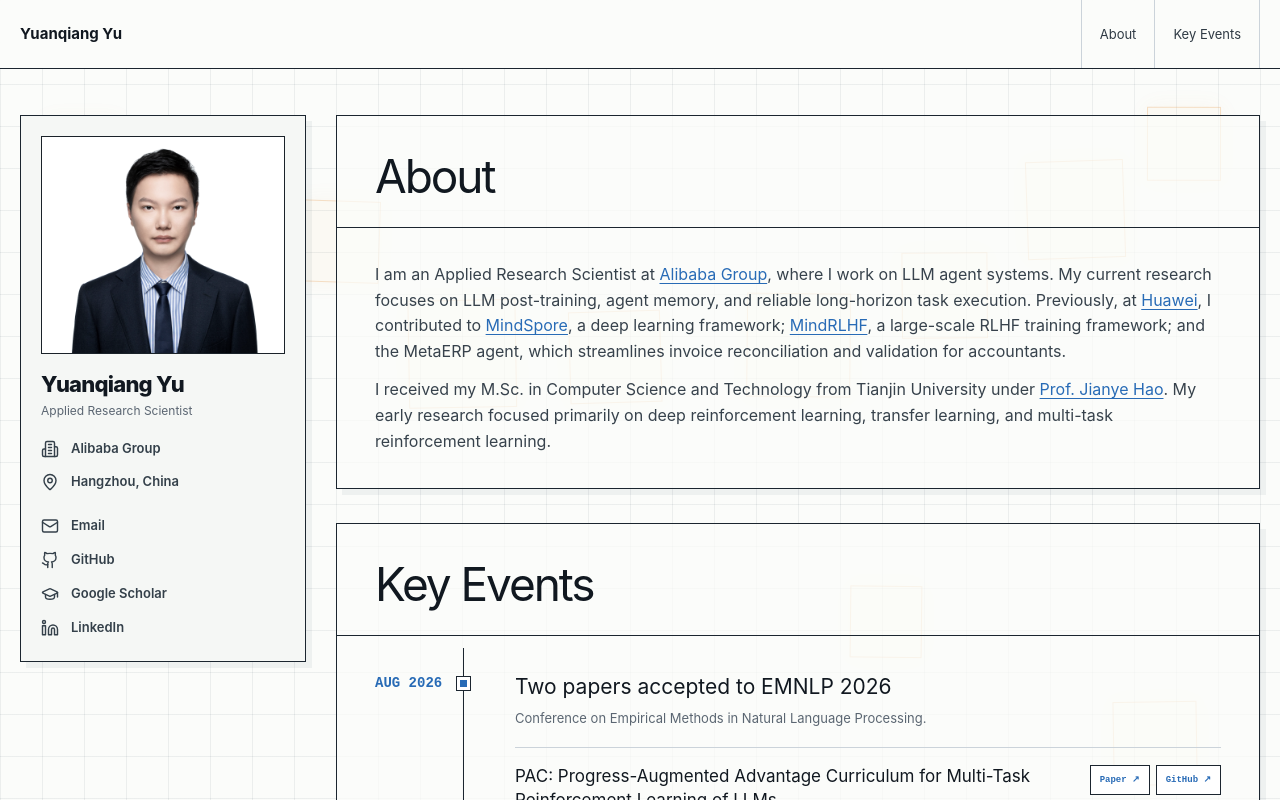
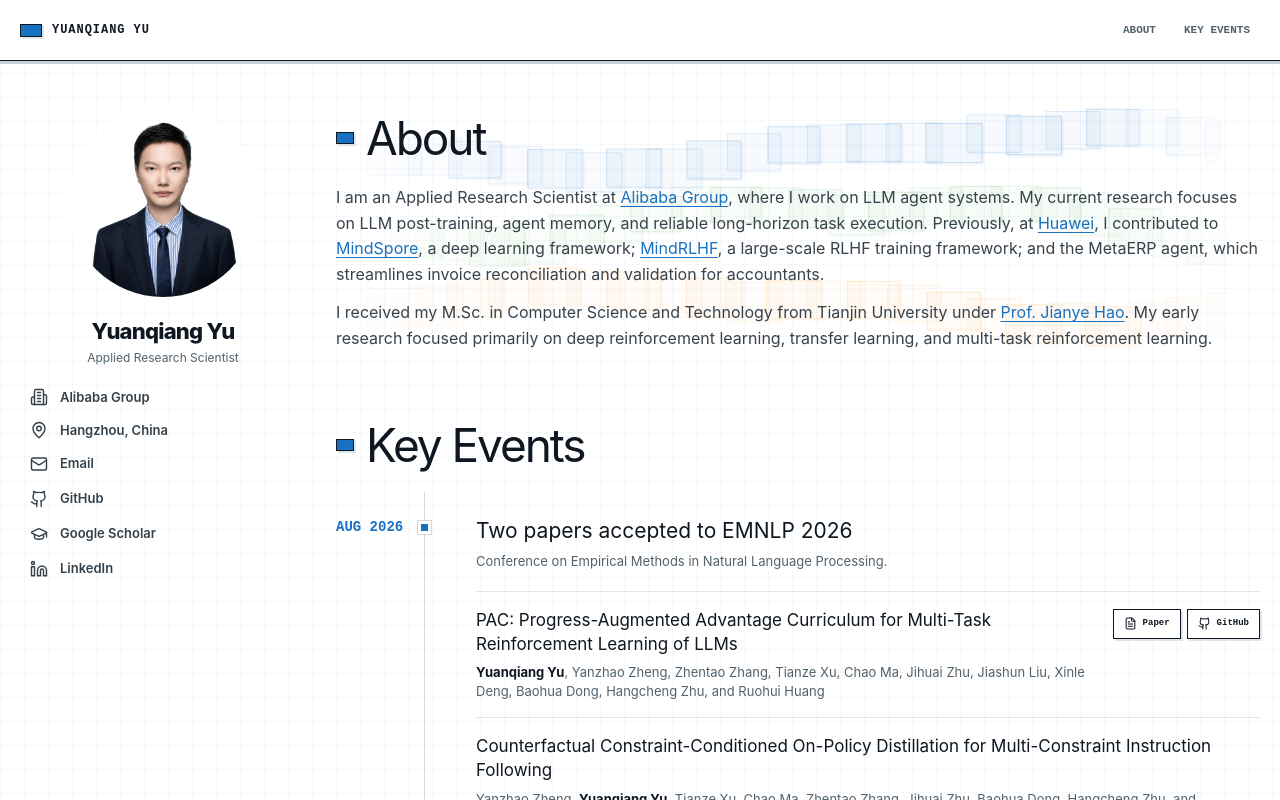
Before and after one commit to metaqiang/metaqiang.github.io, a Next.js app: page / in a window 1280 px wide. Shown: the top 800 px of the page. Built offline with nearby package versions, Linux system fonts and the light colour scheme.

Commit message:
Refine profile homepage design

```diff
--- a/app/page.tsx
+++ b/app/page.tsx
@@ -1,4 +1,3 @@
-import { AmbientBackground } from '@/components/ambient-background';
 import { AboutSection } from '@/components/about-section';
 import { ProfileSidebar } from '@/components/profile-sidebar';
 import { SiteFooter } from '@/components/site-footer';
@@ -8,7 +7,6 @@ import { TimelineSection } from '@/components/timeline-section';
 export default function Home() {
   return (
     <>
-      <AmbientBackground />
       <SiteHeader />
       <main className="site" id="top">
         <div className="site-shell">
--- a/components/about-section.tsx
+++ b/components/about-section.tsx
@@ -1,10 +1,12 @@
 import { aboutContent } from '@/data/profile';
 
+import { AmbientBackground } from './ambient-background';
 import { SectionHeader } from './section-header';
 
 export function AboutSection() {
   return (
     <section className="frame about" id="about">
+      <AmbientBackground />
       <SectionHeader title="About" />
       <div className="about-grid">
         <div>{aboutContent}</div>
--- a/components/ambient-background.tsx
+++ b/components/ambient-background.tsx
@@ -1,7 +1,30 @@
+import type { CSSProperties } from 'react';
+
+const waves = [
+  { className: 'ambient-wave-blue', base: 15, amplitude: 7, phase: 0 },
+  { className: 'ambient-wave-green', base: 46, amplitude: 8, phase: 1.35 },
+  { className: 'ambient-wave-gold', base: 77, amplitude: 6, phase: 2.7 },
+] as const;
+
 export function AmbientBackground() {
   return (
     <div className="ambient-background" aria-hidden="true">
-      {Array.from({ length: 12 }, (_, index) => <span key={index} />)}
+      {waves.map((wave, waveIndex) => (
+        <span className={`ambient-wave ${wave.className}`} key={wave.className}>
+          {Array.from({ length: 26 }, (_, index) => {
+            const progress = index / 25;
+            const left = -4 + progress * 108;
+            const top = wave.base + Math.sin(progress * Math.PI * 2 + wave.phase) * wave.amplitude;
+            const style = {
+              left: `${left.toFixed(2)}%`,
+              top: `${top.toFixed(2)}%`,
+              animationDelay: `-${((index * 1.4 + waveIndex * 4.3) % 12).toFixed(1)}s`,
+            } satisfies CSSProperties;
+
+            return <i key={index} style={style} />;
+          })}
+        </span>
+      ))}
     </div>
   );
 }
--- a/components/site-header.tsx
+++ b/components/site-header.tsx
@@ -4,7 +4,12 @@ export function SiteHeader() {
   return (
     <header className="topbar">
       <nav className="nav" aria-label="Primary navigation">
-        <a className="brand" href="#top">{profile.name}</a>
+        <div className="header-brand">
+          <a className="brand" href="#top">
+            <span className="brand-mark" aria-hidden="true" />
+            {profile.name}
+          </a>
+        </div>
         <div className="nav-links">
           <a href="#about">About</a>
           <a href="#key-events">Key Events</a>
--- a/components/timeline-section.tsx
+++ b/components/timeline-section.tsx
@@ -1,4 +1,13 @@
 import Image from 'next/image';
+import {
+  Award,
+  BookOpen,
+  Code2,
+  ExternalLink,
+  FileText,
+  Github,
+  type LucideIcon,
+} from 'lucide-react';
 
 import { milestones } from '@/data/milestones';
 import type { EventPaper, Milestone, SiteLink } from '@/types/profile';
@@ -6,6 +15,25 @@ import type { EventPaper, Milestone, SiteLink } from '@/types/profile';
 import { SectionHeader } from './section-header';
 
 const CURRENT_AUTHOR = 'Yuanqiang Yu';
+
+const eventLinkIcons: Record<string, LucideIcon> = {
+  Book: BookOpen,
+  Certificate: Award,
+  Code: Code2,
+  GitHub: Github,
+  Paper: FileText,
+};
+
+function EventLink({ link }: { link: SiteLink }) {
+  const Icon = eventLinkIcons[link.label] ?? ExternalLink;
+
+  return (
+    <a href={link.href} target="_blank" rel="noreferrer">
+      <Icon aria-hidden="true" size={13} strokeWidth={1.9} />
+      <span>{link.label}</span>
+    </a>
+  );
+}
 
 function AuthorList({ authors }: Pick<EventPaper, 'authors'>) {
   const parts = authors.split(CURRENT_AUTHOR);
@@ -73,9 +101,7 @@ function EventSummary({ item }: { item: Milestone }) {
       {item.links && (
         <div className="event-links event-summary-links">
           {item.links.map((link) => (
-            <a href={link.href} target="_blank" rel="noreferrer" key={link.href}>
-              {link.label} ↗
-            </a>
+            <EventLink link={link} key={link.href} />
           ))}
         </div>
       )}
@@ -97,9 +123,7 @@ function EventPapers({ papers }: { papers?: EventPaper[] }) {
           {paper.links.length > 0 && (
             <div className="event-links">
               {paper.links.map((link) => (
-                <a href={link.href} target="_blank" rel="noreferrer" key={link.href}>
-                  {link.label} ↗
-                </a>
+                <EventLink link={link} key={link.href} />
               ))}
             </div>
           )}
--- a/data/milestones.tsx
+++ b/data/milestones.tsx
@@ -113,7 +113,7 @@ export const milestones: Milestone[] = [
     date: { iso: '2020-09', label: 'Sep 2020' },
     title: 'Began M.Sc. studies at Tianjin University',
     logo: { src: '/institutions/tianjin-university-emblem.png', alt: 'Tianjin University emblem', square: true },
-    tags: ['985', '211', 'Double First-Class'],
+    tags: ['985', '211'],
     description: <>Computer Science & Technology · Advised by <a href={siteLinks.jianyeHaoScholar} target="_blank" rel="noreferrer">Prof. Jianye Hao</a>.</>,
   },
   {
@@ -121,12 +121,6 @@ export const milestones: Milestone[] = [
     title: 'Received First Prize in CUMCM',
     links: [{ label: 'Certificate', href: '/attachments/CUMCM.pdf' }],
     description: 'China Undergraduate Mathematical Contest in Modeling.',
-  },
-  {
-    date: { iso: '2018-04', label: 'Apr 2018' },
-    title: 'We published 《数学建模方法入门及其应用》',
-    links: [{ label: 'Book', href: siteLinks.book }],
-    description: 'Edited by Xiaoyin Wang et al. · China Science Publishing & Media Ltd. · ISBN 9787030569578.',
   },
   {
     date: { iso: '2018-02', label: 'Feb 2018' },
@@ -138,7 +132,6 @@ export const milestones: Milestone[] = [
     date: { iso: '2016-09', label: 'Sep 2016' },
     title: 'Began B.Eng. studies at Tiangong University',
     logo: { src: '/institutions/tiangong-university-emblem.png', alt: 'Tiangong University emblem', square: true },
-    tags: ['Double First-Class'],
     description: 'Computer Science & Technology.',
   },
 ];
--- a/styles/base.css
+++ b/styles/base.css
@@ -13,11 +13,11 @@ body {
   margin: 0;
   overflow-x: hidden;
   color: var(--ink);
-  background-color: var(--paper);
+  background-color: #fff;
   background-image:
-    linear-gradient(rgba(28, 48, 64, .065) 1px, transparent 1px),
-    linear-gradient(90deg, rgba(28, 48, 64, .065) 1px, transparent 1px);
-  background-size: 42px 42px;
+    linear-gradient(rgba(148, 163, 184, .065) 1px, transparent 1px),
+    linear-gradient(90deg, rgba(148, 163, 184, .065) 1px, transparent 1px);
+  background-size: 24px 24px;
   font-family: var(--font-en), var(--font-zh), -apple-system, BlinkMacSystemFont, 'Segoe UI', sans-serif;
   font-size: 16px;
   line-height: 1.6;
@@ -25,53 +25,70 @@ body {
 }
 
 .ambient-background {
-  position: fixed;
+  position: absolute;
   z-index: 0;
-  inset: 68px 0 0;
+  inset: 0;
   overflow: hidden;
   pointer-events: none;
+  opacity: .82;
+  mask-image: linear-gradient(90deg, transparent 2%, rgba(0, 0, 0, .82) 18%, #000 82%, transparent 98%);
 }
 
-.ambient-background span {
+.ambient-wave {
   position: absolute;
-  width: 88px;
-  aspect-ratio: 1;
-  border: 1px solid rgba(224, 149, 72, .28);
-  background: rgba(237, 176, 102, .045);
-  box-shadow: 0 0 22px rgba(224, 149, 72, .055);
-  animation: ambient-drift-a 20s ease-in-out infinite alternate;
+  inset: 0;
+  animation: ambient-wave-flow 22s steps(12, end) infinite alternate;
   will-change: transform;
 }
 
-.ambient-background span:nth-child(1) { top: 3%; left: 4%; width: 78px; animation-duration: 17s; animation-delay: -8s; }
-.ambient-background span:nth-child(2) { top: 11%; left: 12%; width: 96px; animation-name: ambient-drift-b; animation-duration: 23s; animation-delay: -13s; }
-.ambient-background span:nth-child(3) { top: 20%; left: 22%; width: 82px; animation-name: ambient-drift-c; animation-duration: 19s; animation-delay: -4s; }
-.ambient-background span:nth-child(4) { top: 27%; left: 33%; width: 108px; animation-duration: 25s; animation-delay: -18s; }
-.ambient-background span:nth-child(5) { top: 31%; left: 46%; width: 92px; animation-name: ambient-drift-b; animation-duration: 21s; animation-delay: -7s; }
-.ambient-background span:nth-child(6) { top: 29%; left: 59%; width: 104px; animation-name: ambient-drift-c; animation-duration: 27s; animation-delay: -15s; }
-.ambient-background span:nth-child(7) { top: 21%; left: 71%; width: 86px; animation-duration: 18s; animation-delay: -9s; }
-.ambient-background span:nth-child(8) { top: 10%; left: 82%; width: 98px; animation-name: ambient-drift-b; animation-duration: 24s; animation-delay: -5s; }
-.ambient-background span:nth-child(9) { top: 2%; left: 91%; width: 74px; animation-name: ambient-drift-c; animation-duration: 20s; animation-delay: -12s; }
-.ambient-background span:nth-child(10) { top: 58%; left: 8%; width: 64px; animation-name: ambient-drift-b; animation-duration: 26s; animation-delay: -16s; }
-.ambient-background span:nth-child(11) { top: 69%; left: 67%; width: 72px; animation-name: ambient-drift-c; animation-duration: 22s; animation-delay: -11s; }
-.ambient-background span:nth-child(12) { top: 82%; left: 88%; width: 84px; animation-duration: 28s; animation-delay: -20s; }
-
-@keyframes ambient-drift-a {
-  0% { transform: translate3d(0, 0, 0) rotate(0deg); }
-  48% { transform: translate3d(22px, 15px, 0) rotate(2deg); }
-  100% { transform: translate3d(-14px, 34px, 0) rotate(-1deg); }
+.ambient-wave i {
+  position: absolute;
+  width: clamp(40px, 4.2vw, 68px);
+  height: clamp(28px, 3vw, 48px);
+  margin-top: calc(clamp(28px, 3vw, 48px) / -2);
+  display: block;
+  border: 1px solid rgba(25, 113, 194, .24);
+  background: rgba(25, 113, 194, .075);
+  box-shadow: 2px 2px rgba(25, 113, 194, .055);
+  animation: ambient-block-float 11s steps(9, end) infinite alternate;
+  will-change: transform;
 }
 
-@keyframes ambient-drift-b {
-  0% { transform: translate3d(0, 0, 0) rotate(1deg); }
-  52% { transform: translate3d(-24px, 20px, 0) rotate(-2deg); }
-  100% { transform: translate3d(16px, -18px, 0) rotate(1deg); }
+.ambient-wave i:nth-child(2n) {
+  opacity: .62;
 }
 
-@keyframes ambient-drift-c {
-  0% { transform: translate3d(0, 0, 0) rotate(-1deg); }
-  44% { transform: translate3d(18px, -16px, 0) rotate(2deg); }
-  100% { transform: translate3d(-20px, 26px, 0) rotate(0deg); }
+.ambient-wave-green {
+  animation-duration: 27s;
+  animation-direction: alternate-reverse;
+}
+
+.ambient-wave-green i {
+  border-color: rgba(47, 158, 68, .18);
+  background: rgba(47, 158, 68, .055);
+  box-shadow: 2px 2px rgba(47, 158, 68, .04);
+  animation-direction: alternate-reverse;
+}
+
+.ambient-wave-gold {
+  animation-duration: 24s;
+}
+
+.ambient-wave-gold i {
+  border-color: rgba(240, 140, 0, .18);
+  background: rgba(240, 140, 0, .05);
+  box-shadow: 2px 2px rgba(240, 140, 0, .04);
+}
+
+@keyframes ambient-wave-flow {
+  from { transform: translateX(-2.4%); }
+  to { transform: translateX(2.4%); }
+}
+
+@keyframes ambient-block-float {
+  0% { transform: translateY(-10px) scale(.92); }
+  50% { transform: translateY(12px) scale(1.06); }
+  100% { transform: translateY(-4px) scale(.97); }
 }
 
 a {
@@ -122,7 +139,8 @@ h4 {
     scroll-behavior: auto;
   }
 
-  .ambient-background span {
+  .ambient-wave,
+  .ambient-wave i {
     animation: none;
   }
 }
--- a/styles/layout.css
+++ b/styles/layout.css
@@ -2,48 +2,71 @@
   position: sticky;
   z-index: 50;
   top: 0;
-  border-bottom: 1px solid var(--line);
-  background: rgba(251, 252, 250, .95);
-  backdrop-filter: blur(12px);
+  min-height: 60px;
+  border-bottom: 1px solid var(--ink);
+  background: rgba(255, 255, 255, .96);
+  box-shadow: 0 3px rgba(148, 163, 184, .52);
+  backdrop-filter: blur(10px);
 }
 
 .nav {
   width: min(calc(100% - 40px), var(--max-width));
-  height: 68px;
+  min-height: 60px;
   margin: 0 auto;
-  display: flex;
-  align-items: stretch;
-  justify-content: space-between;
+  display: grid;
+  grid-template-columns: 1fr auto;
+  align-items: center;
 }
 
 .brand {
+  width: max-content;
+  display: inline-flex;
+  align-items: center;
+  gap: 10px;
+  font: 900 12px/1 var(--font-mono), ui-monospace, monospace;
+  letter-spacing: .08em;
+  text-transform: uppercase;
+}
+
+.brand-mark {
+  width: 22px;
+  height: 13px;
+  flex: 0 0 22px;
+  border: 1px solid var(--ink);
+  background: var(--blue);
+  box-shadow: 2px 2px 0 var(--pixel-shadow);
+}
+
+.header-brand {
+  min-width: max-content;
   display: flex;
   align-items: center;
-  font-size: 15px;
-  font-weight: 700;
 }
 
 .nav-links {
   display: flex;
-  align-items: stretch;
+  align-items: center;
+  gap: 8px;
 }
 
 .nav-links a {
   display: flex;
   align-items: center;
-  padding: 0 18px;
-  border-left: 1px solid var(--soft-line);
-  color: #2f3a44;
-  font-size: 13px;
-}
-
-.nav-links a:last-child {
-  border-right: 1px solid var(--soft-line);
+  min-height: 32px;
+  padding: 7px 9px;
+  border: 1px solid transparent;
+  color: var(--muted);
+  font: 700 11px/1 var(--font-mono), ui-monospace, monospace;
+  text-transform: uppercase;
+  transition: color .16s ease, background .16s ease, border-color .16s ease, box-shadow .16s ease, transform .16s ease;
 }
 
 .nav-links a:hover {
   color: var(--blue);
-  background: rgba(40, 107, 182, .045);
+  border-color: var(--ink);
+  background: #f8fafc;
+  box-shadow: 2px 2px 0 var(--pixel-shadow);
+  transform: translate(-1px, -1px);
 }
 
 .site {
@@ -66,18 +89,29 @@
 }
 
 .frame {
-  margin-bottom: 34px;
-  border: 1.5px solid var(--line);
-  background: rgba(251, 252, 250, .72);
-  box-shadow: 6px 6px 0 rgba(34, 55, 70, .055);
+  margin-bottom: 54px;
+  border: 0;
+  background: transparent;
+  box-shadow: none;
 }
 
 .section-header {
-  min-height: 112px;
-  padding: 28px 38px;
+  min-height: 0;
+  padding: 8px 0 24px;
   display: flex;
-  align-items: end;
-  border-bottom: 1.5px solid var(--line);
+  align-items: center;
+  gap: 12px;
+  border-bottom: 0;
+}
+
+.section-header::before {
+  content: '';
+  width: 16px;
+  height: 10px;
+  flex: 0 0 16px;
+  border: 1px solid var(--ink);
+  background: var(--blue);
+  box-shadow: 2px 2px 0 var(--pixel-shadow);
 }
 
 .section-header h2 {
@@ -92,7 +126,7 @@ footer {
   z-index: 1;
   color: #5e6871;
   background: white;
-  border-top: 1px solid var(--line);
+  border-top: 1px solid var(--soft-line);
 }
 
 footer > div {
--- a/styles/sections.css
+++ b/styles/sections.css
@@ -2,27 +2,31 @@
   position: sticky;
   top: 94px;
   align-self: start;
-  overflow: hidden;
-  background: #f5f7f5;
+  overflow: visible;
+  background: transparent;
 }
 
 .sidebar-portrait {
   position: relative;
-  padding: 20px 20px 0;
+  width: 190px;
+  margin: 0 auto;
+  padding: 0;
 }
 
 .sidebar-portrait img {
   width: 100%;
   height: auto;
-  aspect-ratio: 1.12 / 1;
-  border: 1px solid var(--line);
+  aspect-ratio: 1;
+  border: 0;
+  border-radius: 50%;
   object-fit: cover;
-  object-position: center 29%;
-  filter: saturate(.72) contrast(1.03);
+  object-position: center 26%;
+  filter: saturate(.86) contrast(1.02);
 }
 
 .sidebar-profile-copy {
-  padding: 18px 20px 17px;
+  padding: 22px 0 18px;
+  text-align: center;
 }
 
 .sidebar-profile-copy h1 {
@@ -44,9 +48,14 @@
   line-height: 1.4;
 }
 
+.profile-details {
+  display: grid;
+  gap: 9px;
+}
+
 .profile-facts {
   margin: 0;
-  padding: 0 20px 11px;
+  padding: 0 10px;
   display: grid;
   gap: 9px;
   background: transparent;
@@ -63,8 +72,8 @@
 .profile-links {
   display: grid;
   grid-template-columns: 1fr;
-  gap: 8px;
-  padding: 8px 20px 20px;
+  gap: 9px;
+  padding: 0 10px 20px;
   background: transparent;
 }
 
@@ -99,8 +108,20 @@
   font-weight: 600;
 }
 
+.about {
+  position: relative;
+  isolation: isolate;
+  overflow: hidden;
+  padding-bottom: 8px;
+}
+
+.about > :not(.ambient-background) {
+  position: relative;
+  z-index: 1;
+}
+
 .about-grid > div {
-  padding: 34px 38px;
+  padding: 0;
 }
 
 .about-grid p {
@@ -122,7 +143,7 @@
 }
 
 .timeline {
-  padding: 12px 38px 28px;
+  padding: 0;
 }
 
 .timeline-row {
@@ -215,7 +236,7 @@
 .event-logo-square {
   width: 56px;
   height: 56px;
-  border: 1px solid var(--soft-line);
+  border: 0;
 }
 
 .timeline-content h3 {
@@ -310,19 +331,24 @@
 
 .event-links a {
   min-height: 30px;
-  padding: 0 9px;
+  padding: 0 10px;
   display: inline-flex;
   align-items: center;
-  border: 1px solid var(--line);
-  color: var(--blue);
+  gap: 6px;
+  border: 1px solid var(--ink);
+  color: var(--ink);
   background: white;
   font: 700 9px/1 var(--font-mono), ui-monospace, monospace;
+  box-shadow: 2px 2px 0 var(--pixel-shadow);
+  transition: color .16s ease, background .16s ease, box-shadow .16s ease, transform .16s ease;
 }
 
 .event-links a:hover {
   color: white;
   border-color: var(--blue);
   background: var(--blue);
+  box-shadow: 3px 3px 0 var(--pixel-shadow);
+  transform: translate(-1px, -1px);
 }
 
 .event-summary-links {
--- a/styles/tokens.css
+++ b/styles/tokens.css
@@ -2,12 +2,13 @@
   --font-en: 'Space Grotesk Variable';
   --font-zh: 'Noto Sans SC Variable';
   --font-mono: 'JetBrains Mono Variable';
-  --blue: #286bb6;
-  --blue-dark: #205791;
-  --ink: #111820;
-  --muted: #5b6672;
-  --line: #1b252f;
-  --soft-line: #cbd3da;
-  --paper: #fbfcfa;
+  --blue: #1971c2;
+  --blue-dark: #145a9c;
+  --ink: #0f1720;
+  --muted: #52616b;
+  --line: #d5d8d4;
+  --soft-line: #e3e7e4;
+  --paper: #ffffff;
+  --pixel-shadow: #dfe5eb;
   --max-width: 1280px;
 }
```
Also changed, not shown: styles/responsive.css (+58 -16 lines), .openai/hosting.json.
